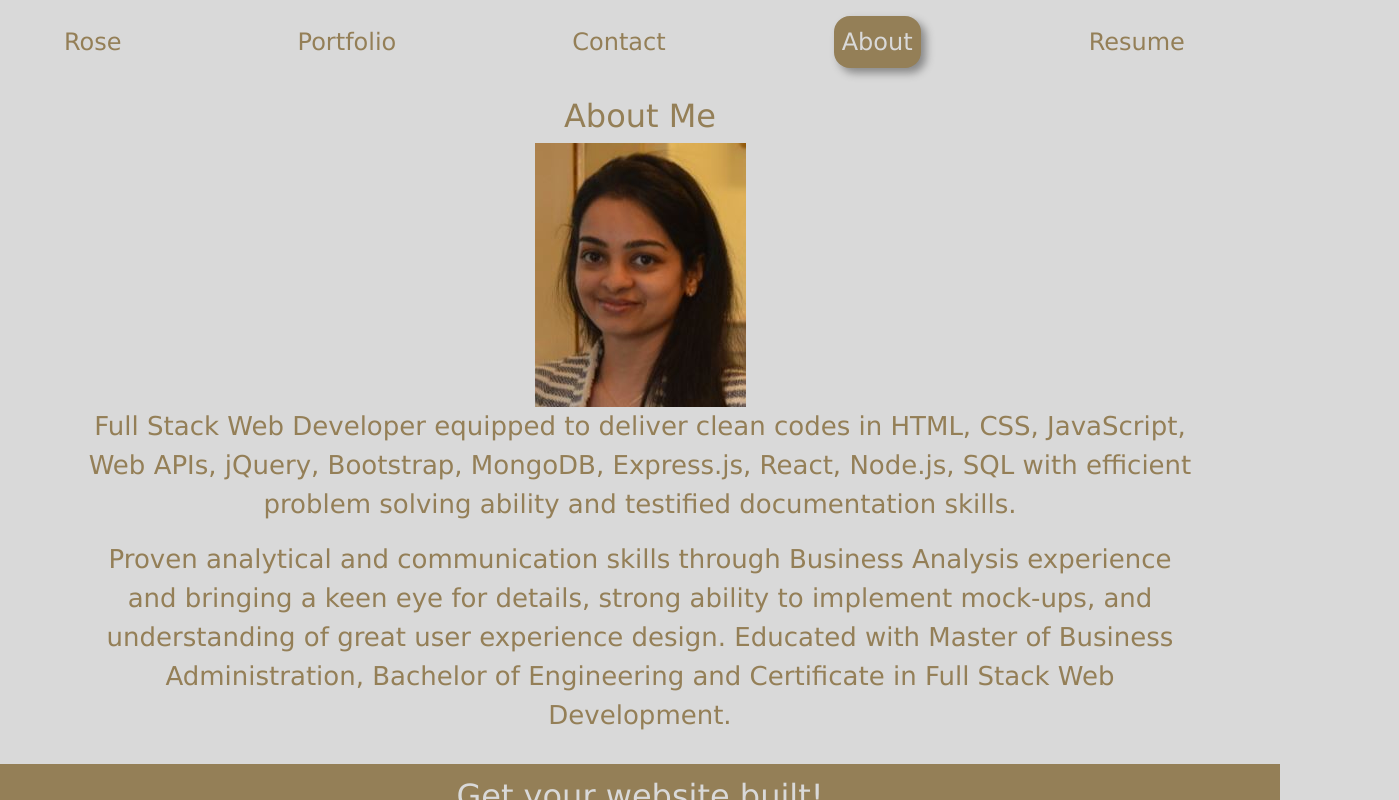
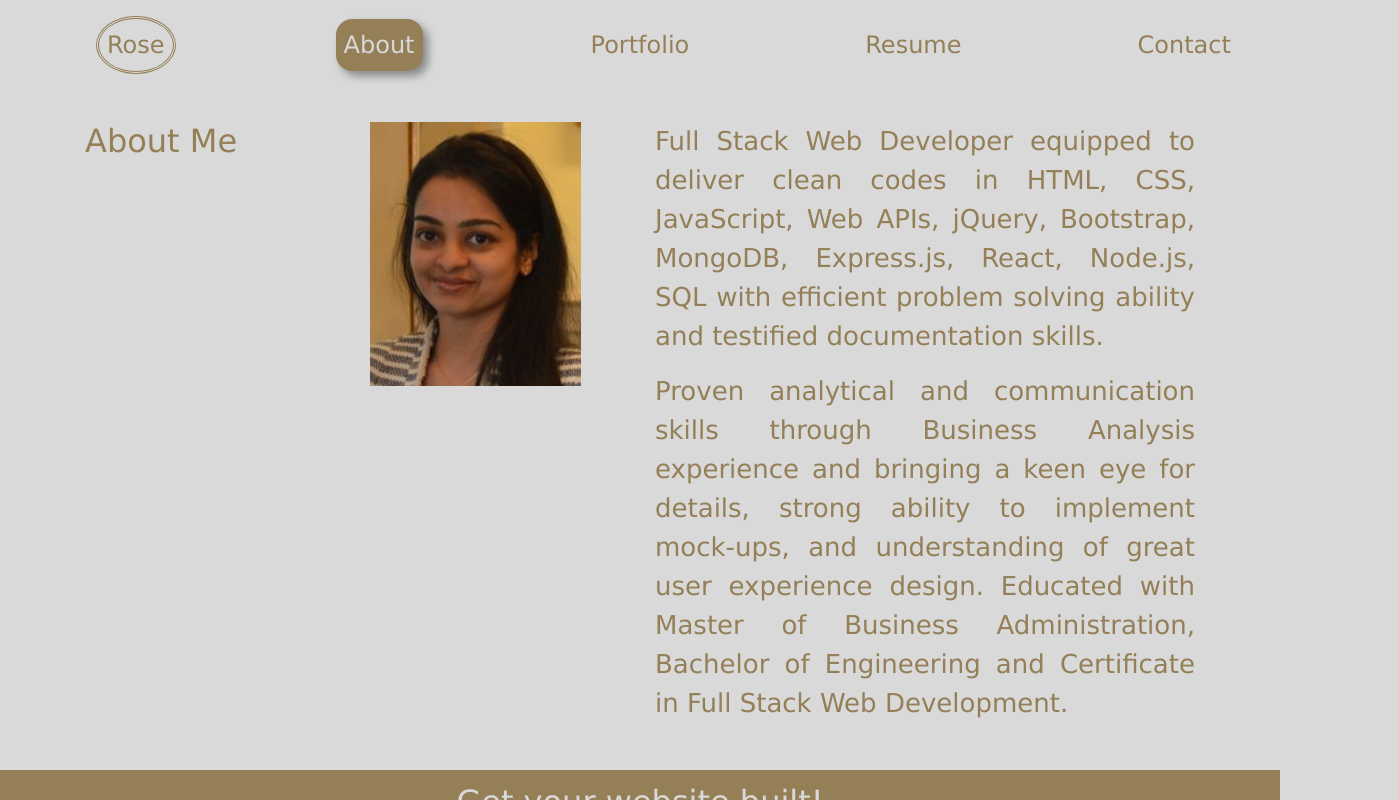
Before and after one commit to dfrancis-tech/react-portfolio, a React (Create React App) app: page / in a window 1280 px wide. Both pictures are taken after a click on the element "About". Shown: the top 800 px of the page, 1399 px wide, since content can reach past the window. Built offline with nearby package versions, Linux system fonts and the light colour scheme.

Commit message:
apply styles

```diff
--- a/src/App.css
+++ b/src/App.css
@@ -42,6 +42,7 @@
   }
 }
 
+/*Footer starts*/
 footer {
   background-color: #947f57;
   color: #d9d9d9;
@@ -55,7 +56,6 @@ footer {
 
 #social-media {
   margin: 2rem;
-
 }
 
 .fa-github, .fa-linkedin, .fa-stack-overflow{
@@ -69,3 +69,4 @@ footer {
   box-shadow:5px 5px 5px 5px #d9d9d9;
   transition-duration: 1s;
 }
+/*Footer ends*/
--- a/src/App.js
+++ b/src/App.js
@@ -12,10 +12,10 @@ function App() {
   const [contactSelected, setContactSelected] = useState(false);
   const [categories] = useState([
     { name: 'Rose'},
-    { name: 'Portfolio', description: 'Project Portfolio' },
-    { name: 'Contact', description: 'Please contact me for any questions.' },
-    { name: 'About', description: 'A Little about me' },
-    { name: 'Resume', description: 'Download my resume to know more about me!' }
+    { name: 'About', description: 'Project Portfolio' },
+    { name: 'Portfolio', description: 'Please contact me for any questions.' },
+    { name: 'Resume', description: 'A Little about me' },
+    { name: 'Contact', description: 'Download my resume to know more about me!' }
   ]);
   const [currentCategory, setCurrentCategory] = useState(categories[0]);
 
--- a/src/components/About/index.js
+++ b/src/components/About/index.js
@@ -5,11 +5,16 @@ import photo from '../assets/photo.jpg'
 function About() {
     return (
         <section className="about-page container">
+            <div class="row justify-content-around">
+                <div class="col-12 col-sm-12 col-md-3">
                     <h2>
                         About Me
                     </h2>
-            <div>
+                </div>
+                <div class="col-12 col-sm-12 col-md-3">
                     <img src={photo} alt="photo" id="photo"/>
+                </div>
+                <div class="col-12 col-sm-12 col-md-6">
                     <p id="bio-summary">
                         Full Stack Web Developer equipped to deliver clean codes in HTML, CSS, JavaScript, Web APIs, jQuery,
                         Bootstrap, MongoDB, Express.js, React, Node.js, SQL with efficient problem solving ability and testified
@@ -20,6 +25,7 @@ function About() {
                         design. Educated with Master of Business Administration, Bachelor of Engineering and Certificate in Full Stack Web Development.
                     </p>
                 </div>
+            </div>
         </section>
     );
 }
--- a/src/components/Contact/index.js
+++ b/src/components/Contact/index.js
@@ -65,7 +65,7 @@ function ContactForm() {
                     <p className="error-text">{errorMessage}</p>
                 </div>
             )}
-            <button type="submit">Submit</button>
+            <button type="submit" className="contact-button">Submit</button>
           </form>
           <p>Emails to rosefrancistoronto@gmail.com</p>
         </section>
--- a/src/components/Nav/index.js
+++ b/src/components/Nav/index.js
@@ -16,10 +16,10 @@ function Nav(props) {
     //     document.title = capitalizeFirstLetter(currentCategory.name);
     //   }, [currentCategory]);
     return (
-            <nav className="header">
-                <ul className ="header-ul">
+            <nav className="header nav-bar">
+                <ul className ="header-ul navbar-nav">
                     {categories.map((category) => (
-                        <li className={`nav ${currentCategory.name === category.name && 'navActive'}`} key={category.name}>
+                        <li className={`nav nav-item ${currentCategory.name === category.name && 'navActive'}`} key={category.name}>
                         <span onClick={() => {
                             setCurrentCategory(category);
                             // setContactSelected(false);
--- a/src/components/Portfolio/index.js
+++ b/src/components/Portfolio/index.js
@@ -42,13 +42,15 @@ function Portfolio() {
         }
     ]
     return (
+      <div>
+        <h1 className="transparent">Project Portfolio</h1>
+        <div>Below you'll find a selection of some of my projects.</div>
         <section className="portfolio-page container">
             <div className="row justify-content-around align-items-center">
               {projects.map((project, i) => (
               <div className="card" key={project.name}>
                 <img src={process.env.PUBLIC_URL + `/assets/images/${i}.gif`} className="card-img" alt={project.alt}/>
                   <div className="card-img-overlay row align-items-center justify-content-center">
-
                     <a className="card-title" href={project.url} target="_blank">
                     <i class="fas fa-link">{project.name}</i>
                     </a>
@@ -60,6 +62,7 @@ function Portfolio() {
               ))}
             </div>
         </section>
+      </div>
     );
 }
 
--- a/src/components/Resume/index.js
+++ b/src/components/Resume/index.js
@@ -1,13 +1,12 @@
 import React from 'react';
 import resume from '../assets/documents/Resume.pdf'
-
 
 function Resume() {
     return (
         <section className="resume-page container">
             <h2>Proficiencies</h2>
-            <ul>
-                <li>HTML5/CSS3</li>
+            <ul id="list-proficiencies">
+                <li>HTML5/CSS3 </li>
                 <li>JavaScript/jQuery</li>
                 <li>Foundation/Bootstrap</li>
                 <li>MondoDB/MySQL/SQLite</li>
@@ -20,7 +19,9 @@ function Resume() {
                 <li>JSON/REST</li>
                 <li>OOP/TDD</li>
             </ul>
-            <a href={resume} target="_blank" id="resume">Download Resume</a>
+            <div id="resume">
+            <a href={resume} target="_blank" id="resume-link" >Download Resume</a>
+            </div>
         </section>
     );
 }
--- a/src/index.css
+++ b/src/index.css
@@ -13,15 +13,7 @@ code {
     monospace;
 }
 
-/*#header-logo {
-  margin-top:0;
-  padding-left: 2%;
-}*/
-
-#logo-image {
-  margin: auto;
-}
-
+/* Header starts*/
 .header, .header-ul {
   display: flex;
   flex-direction: row;
@@ -48,7 +40,7 @@ code {
   color: #d9d9d9;
   box-shadow:5px 10px 8px 0px #888888;
   border-radius: 1rem;
-  transition-duration: 1s;
+  transition-duration: 0.5s;
 }
 
 .navActive {
@@ -58,23 +50,37 @@ code {
   border-radius: 1rem;
 }
 
-.portfolio-page {
-  padding-top:0;
-  margin: 1rem 1rem;
-  display: flex;
-  flex-direction: row;
-  align-items: flex-start;
+.nav:first-child {
+  background-color: #d9d9d9;
+  color: #947f57;
+  box-shadow: none;
+  border-radius: 100%;
+  border-style:double;
+  margin-left: 5rem;
+}
+/* Header ends*/
 
-  justify-content: space-around;
-  align-content: flex-start;
-  overflow: auto;
+/* Home page starts*/
+
+#logo-image {
+  margin: auto;
 }
+
 .home-page {
   display: flex;
   flex-direction: row;
   align-items: center;
   text-align: center;
 }
+
+/*#header-logo {
+  margin-top:0;
+  padding-left: 2%;
+}*/
+
+/* Home page ends*/
+
+/* Conatct page ends*/
 .contact-page {
   background-color: #947f57;
   background-image: linear-gradient(#947f57, white);
@@ -86,12 +92,51 @@ code {
   border-radius: 1rem;
   margin:1rem;
 }
-#resume {
+
+.contact-button {
   text-decoration: none;
   color:#d9d9d9;
   background-color: #947f57;
   padding: 0.5rem;
   border-radius: 0.5rem;
+}
+
+.contact-button:hover {
+  background-color: #d9d9d9;
+  color: #947f57;
+  box-shadow:5px 10px 8px 0px #888888;
+  border-radius: 1rem;
+  transition-duration: 1s;
+}
+/* Contact page ends*/
+
+/* Resume page starts*/
+.resume-page {
+  text-align: left;
+  margin: 1rem;
+  background-color: #947f57;
+  background-image: linear-gradient(#947f57, white);
+  width:fit-content;
+  color:#452E0C;
+  border-radius: 1rem;
+  padding:2rem;
+}
+
+.resume-page h2 {
+  text-align: center;
+}
+
+#list-proficiencies {
+  text-align: left;
+}
+
+#resume {
+  background-color: #947f57;
+  padding: 0.5rem;
+  padding-left: 0;
+  border-radius: 0.5rem;
+  margin:auto;
+  text-align: center;
 }
 
 #resume:hover {
@@ -102,6 +147,34 @@ code {
   transition-duration: 1s;
 }
 
+#resume-link {
+  text-decoration: none;
+  color:#452E0C;
+}
+/* Resume page ends*/
+
+/* Portfolio page starts*/
+.portfolio-page {
+  padding-top:0;
+  margin: 1rem 1rem;
+  display: flex;
+  flex-direction: row;
+  align-items: flex-start;
+  justify-content: space-around;
+  align-content: flex-start;
+  overflow: auto;
+
+  background-color: #947f57;
+  background-image: linear-gradient(#947f57, white);
+  width:fit-content;
+  color:#452E0C;
+  border-radius: 1rem;
+  padding:2rem;
+}
+
+.transparent {
+  color:#d9d9d9;
+}
 .card {
   width: 30%;
   max-height: 30vh;
@@ -137,7 +210,6 @@ code {
 .card-text:hover {
   text-decoration: none;
   color: #452E0C;
-  text-shadow: blue;
 }
 
 .card i {
@@ -153,6 +225,7 @@ code {
 #github-portfolio:hover {
   box-shadow:5px 5px 5px 5px #452E0C;
   transition-duration: 1s;
+  color: #452E0C;
 }
 
 .fa-link {
@@ -164,5 +237,29 @@ code {
 .fa-link:hover {
   box-shadow:5px 5px 5px 5px #452E0C;
   transition-duration: 1s;
-  color: ;
+  color: #452E0C;
 }
+/* Portfolio page ends*/
+
+/* About page starts*/
+.about-page {
+  text-align: justify;
+}
+/* About page ends*/
+
+/*Media queries*/
+
+@media screen and (max-width: 980px) {
+
+  .fa-link {
+    padding: 0.25rem;
+    font-size: 20px;
+    border-radius: 0.25rem;
+  }
+
+  .card {
+    width: 90%;
+    margin-bottom: 10rem;
+    justify-content: space-between;
+  }
+}
```
Lines whose indentation alone changed are shown as unchanged.
